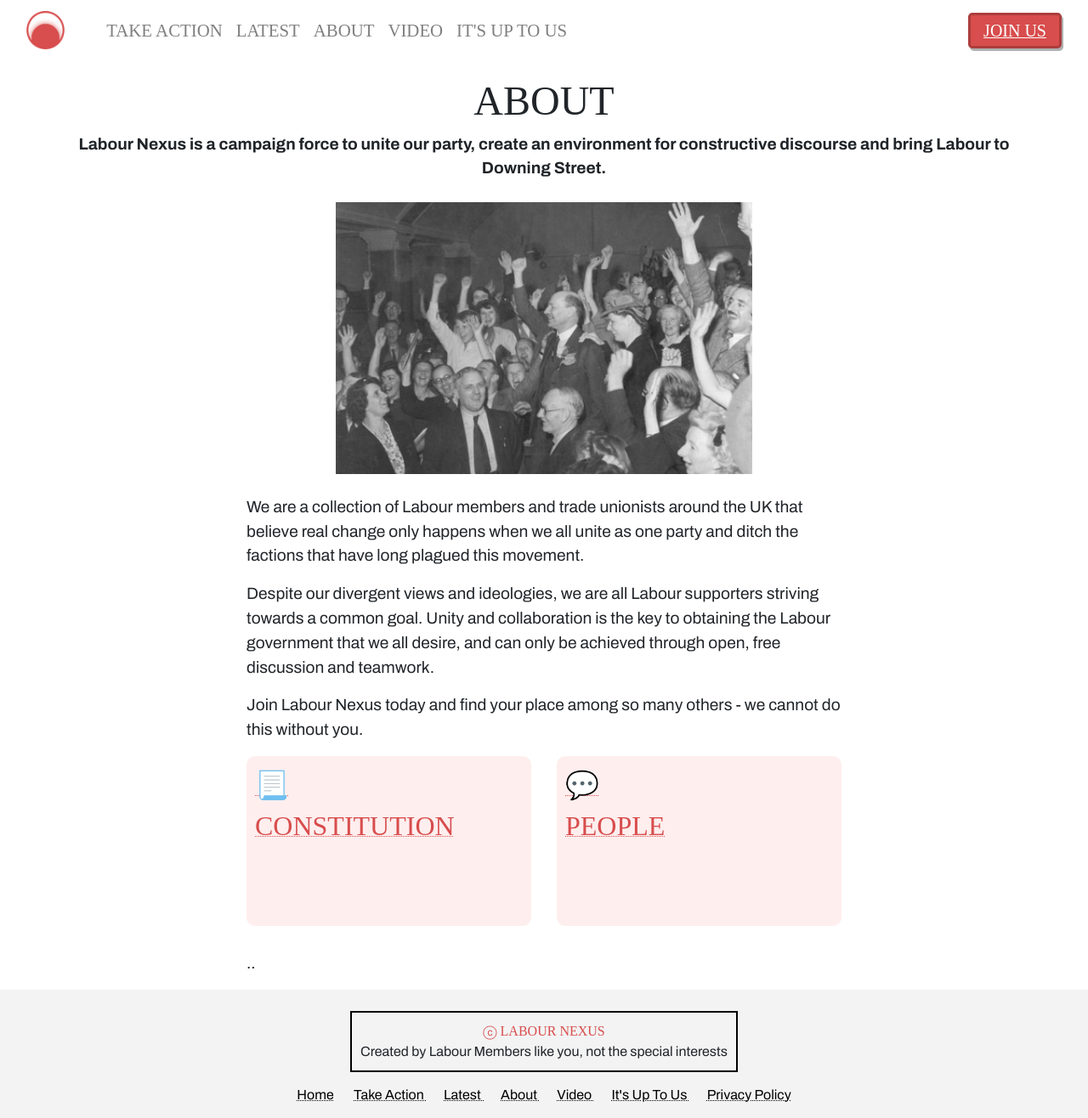
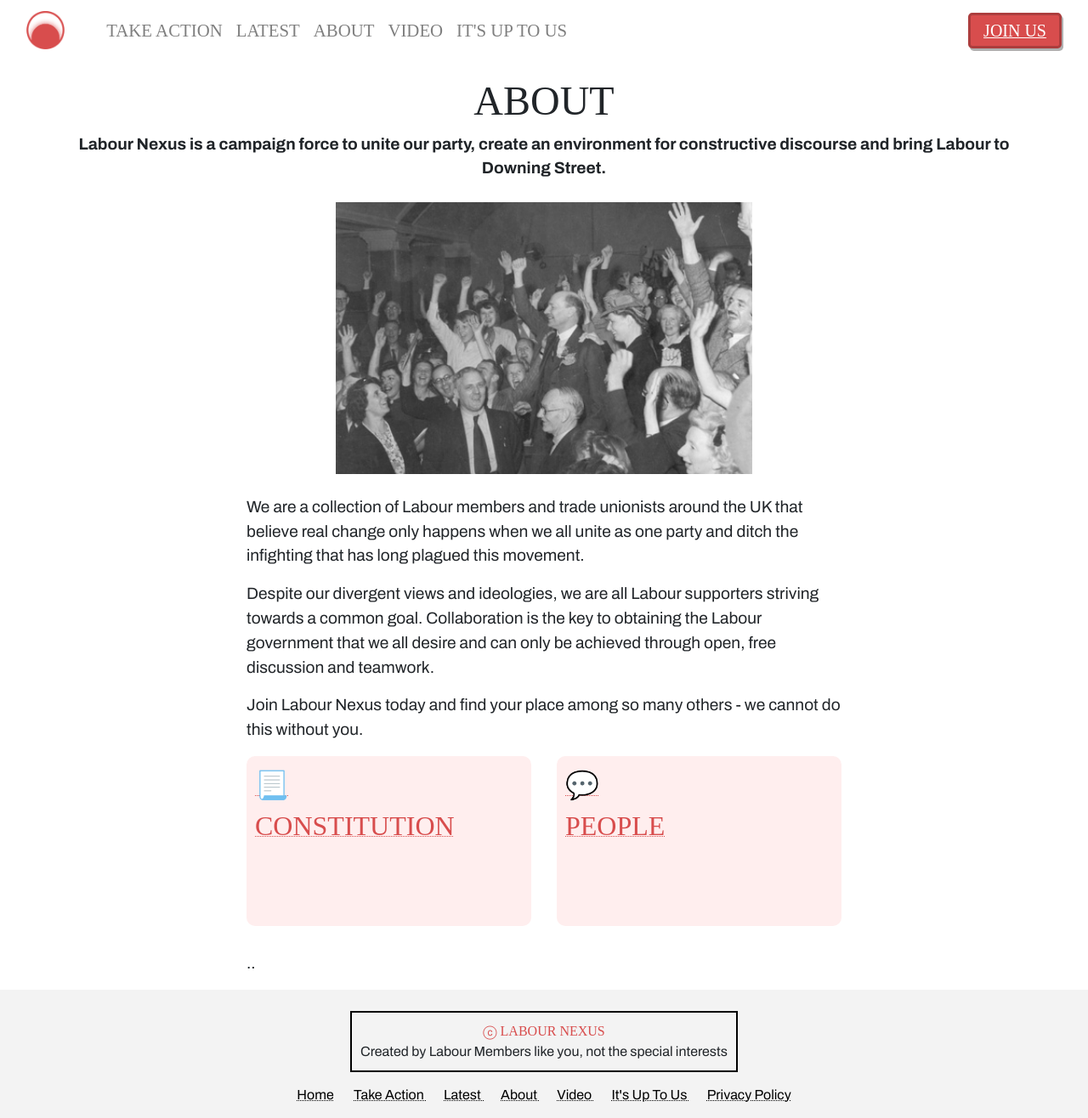
Before and after one commit to ClarkNarvas/Labour-Nexus, a Jekyll site: the page built from about.markdown, in a window 1280 px wide and 1316 px high. Shown: the whole window at 85% size. Built offline with Jekyll 4.4.1, drawn with Linux system fonts in a browser that asks for light colours; some web fonts are replaced; comment, search, counter and statistics services are not loaded.

Commit message:
about Labour Nexus

```diff
--- a/about.markdown
+++ b/about.markdown
@@ -10,9 +10,9 @@
 <img src="/images/stock/atlee.jpg" style="width: 70%; height: auto;margin-bottom: 25px;">
 </div>
 
-We are a collection of Labour members and trade unionists around the UK that believe real change only happens when we all unite as one party and ditch the factions that have long plagued this movement.
+We are a collection of Labour members and trade unionists around the UK that believe real change only happens when we all unite as one party and ditch the infighting that has long plagued this movement.
 
-Despite our divergent views and ideologies, we are all Labour supporters striving towards a common goal. Unity and collaboration is the key to obtaining the Labour government that we all desire, and can only be achieved through open, free discussion and teamwork.
+Despite our divergent views and ideologies, we are all Labour supporters striving towards a common goal. Collaboration is the key to obtaining the Labour government that we all desire and can only be achieved through open, free discussion and teamwork.
 
 Join Labour Nexus today and find your place among so many others - we cannot do this without you.
 
```
